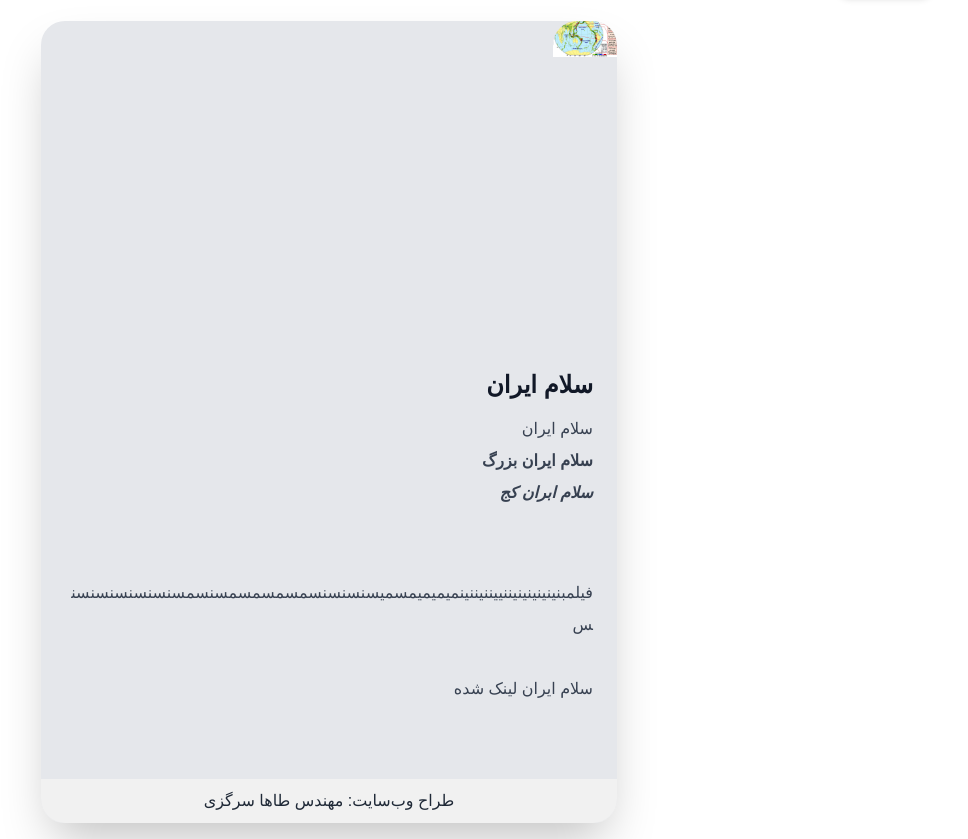
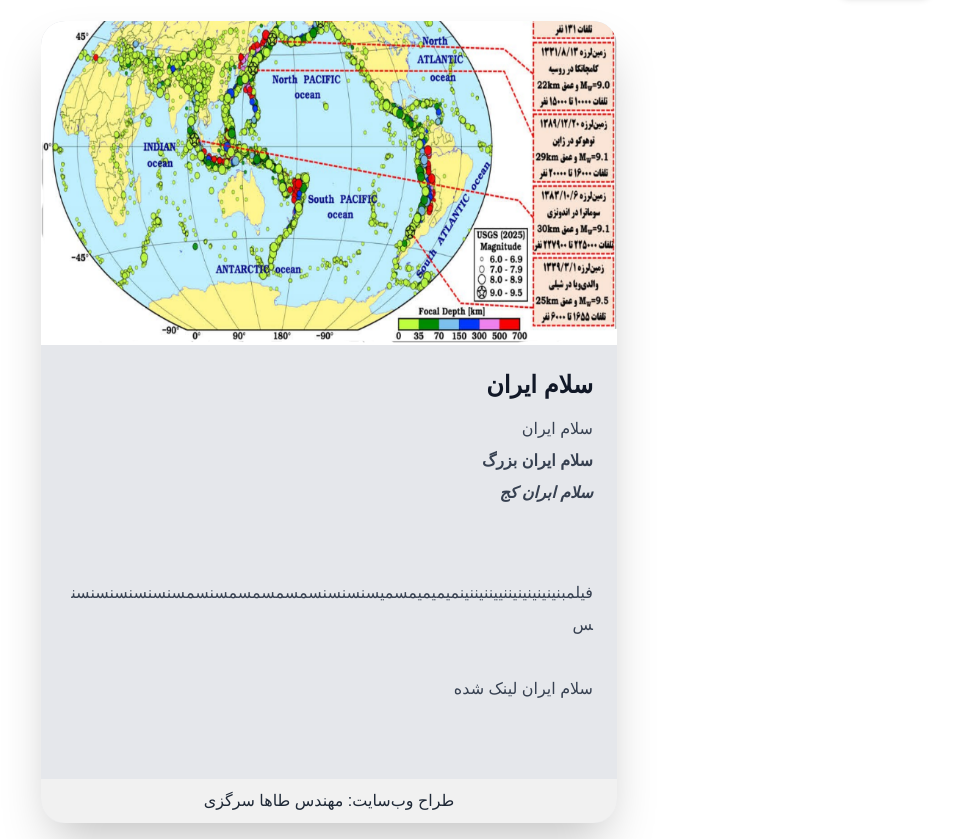
Before and after one commit to taxa6953/net-show, a plain HTML site: page index.html in a window 1280 px wide. Shown: the part 55-894 px from the top of the page, without its empty margins (311-1279 px from the left). Drawn offline with nearby package versions, Linux system fonts and the light colour scheme; a web font is replaced by a local one.

Commit message:
Update index.html

```diff
--- a/index.html
+++ b/index.html
@@ -40,9 +40,10 @@
   </div>
 
   <div class="bg-gray-200 rounded-3xl shadow-2xl max-w-xl mx-auto overflow-hidden">
-<div class="relative w-16" style="padding-top: 56.25%;">
-  <img src="image-card1.png" alt="تصویر کارت" class="absolute top-0 w-full h-9 object-cover rounded-t-3xl" />
+<div class="relative w-full" style="padding-top: 56.25%;">
+  <img src="image-card1.png" alt="تصویر کارت" class="absolute top-0 left-0 w-full h-full object-cover rounded-t-3xl" />
 </div>
+
 
 
 
```
